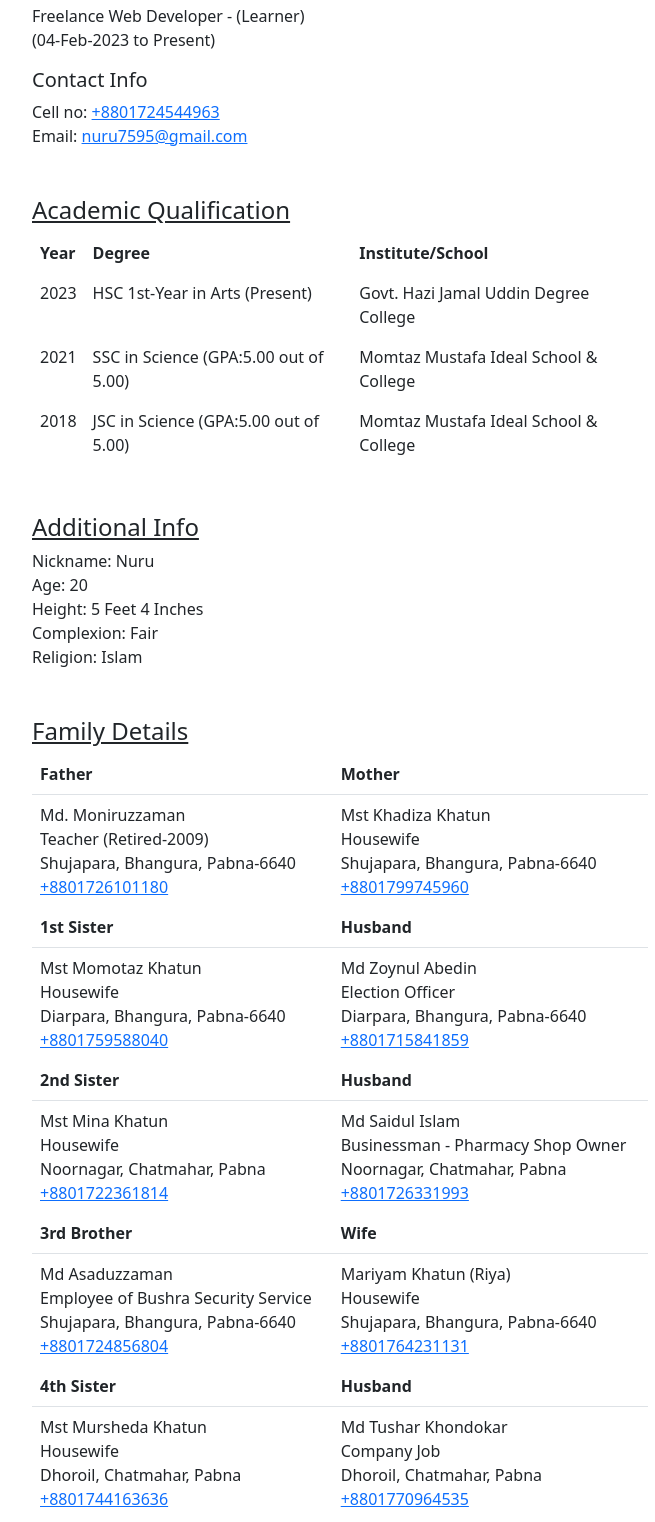
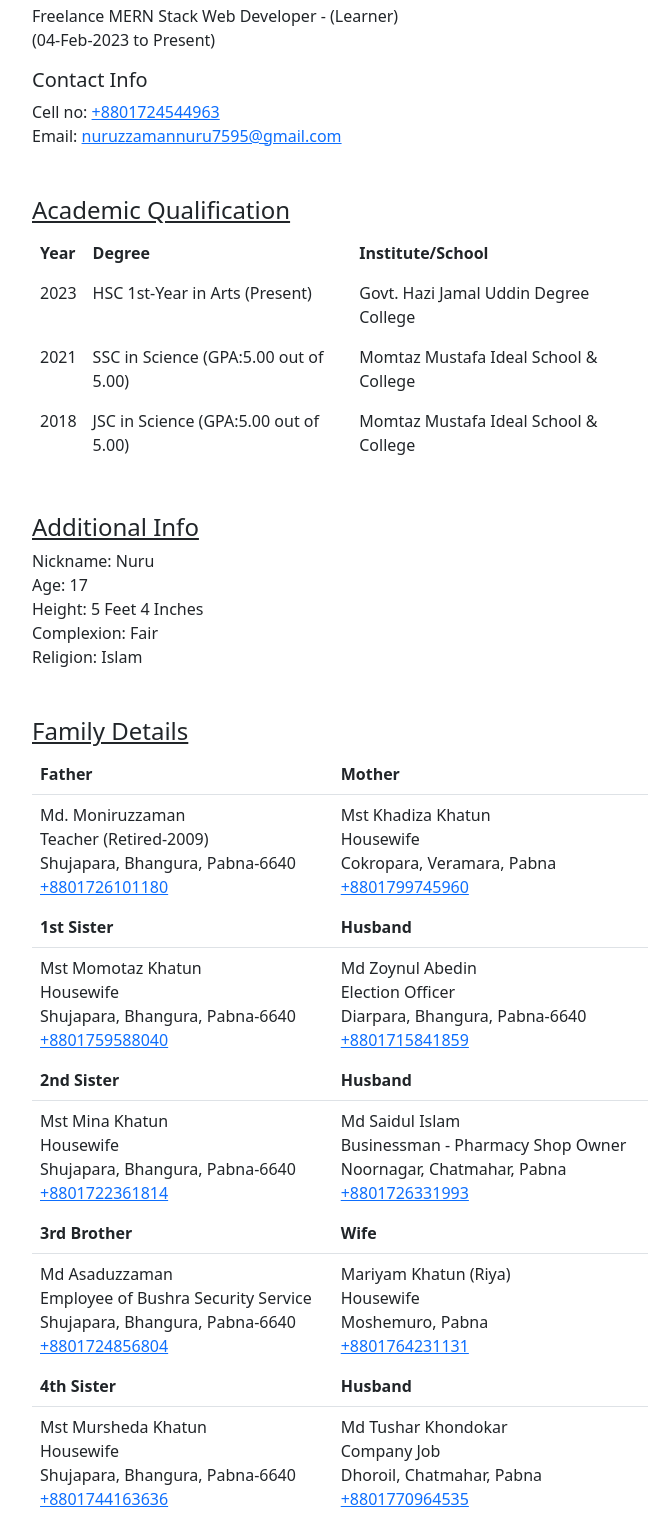
Before and after one commit to nuru6/CV, a plain HTML site: page index.html in a window 1280 px wide. Shown: the part 296-1818 px from the top of the page, without its empty margins (300-955 px from the left). Drawn offline with nearby package versions, Linux system fonts and the light colour scheme.

Commit message:
info update.html

```diff
--- a/index.html
+++ b/index.html
@@ -27,7 +27,7 @@
         <div class="">
             <h4 class="text-decoration-underline">Md Nuruzzaman</h4>
             <p>
-                Freelance Web Developer - (Learner)
+                Freelance MERN Stack Web Developer - (Learner)
                 <br>
                 (04-Feb-2023 to Present)
             </p>
@@ -35,7 +35,7 @@
             <p>
                 Cell no: <a href="tel:+8801724544963">+8801724544963</a>
                 <br>
-                Email: <a href="mailto:nuru7595@gmail.com">nuru7595@gmail.com</a>
+                Email: <a href="mailto:nuruzzamannuru7595@gmail.com">nuruzzamannuru7595@gmail.com</a>
             </p>
         </div>
         <div class="mt-5">
@@ -72,7 +72,7 @@
             <p>
                 Nickname: Nuru
                 <br>
-                Age: 20
+                Age: 17
                 <br>
                 Height: 5 Feet 4 Inches
                 <br>
@@ -106,7 +106,7 @@
                             <br>
                             Housewife
                             <br>
-                            Shujapara, Bhangura, Pabna-6640
+                            Cokropara, Veramara, Pabna
                             <br>
                             <a href="tel:+8801799745960">+8801799745960</a>
                         </td>
@@ -125,7 +125,7 @@
                             <br>
                             Housewife
                             <br>
-                            Diarpara, Bhangura, Pabna-6640
+                            Shujapara, Bhangura, Pabna-6640
                             <br>
                             <a href="tel:+8801759588040">+8801759588040</a>
                         </td>
@@ -153,7 +153,7 @@
                             <br>
                             Housewife
                             <br>
-                            Noornagar, Chatmahar, Pabna
+                            Shujapara, Bhangura, Pabna-6640
                             <br>
                             <a href="tel:+8801722361814">+8801722361814</a>
                         </td>
@@ -190,7 +190,7 @@
                             <br>
                             Housewife
                             <br>
-                            Shujapara, Bhangura, Pabna-6640
+                            Moshemuro, Pabna
                             <br>
                             <a href="tel:+8801764231131">+8801764231131</a>
                         </td>
@@ -209,7 +209,7 @@
                             <br>
                             Housewife
                             <br>
-                            Dhoroil, Chatmahar, Pabna
+                            Shujapara, Bhangura, Pabna-6640
                             <br>
                             <a href="tel:+8801744163636">+8801744163636</a>
                         </td>
```
